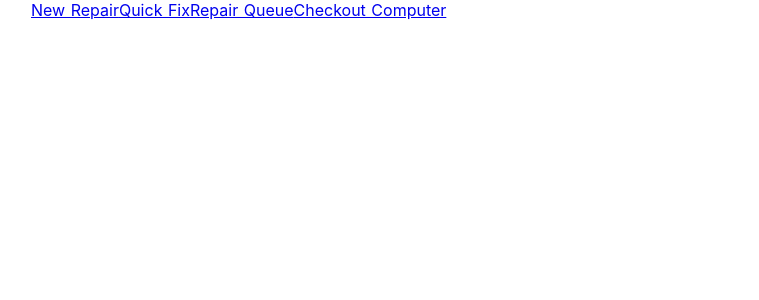
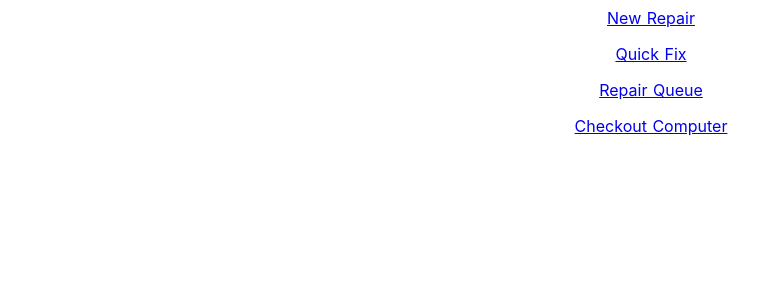
Before and after one commit to Kvasir111/MorningSTAR, a Nuxt app: page / in a window 1280 px wide. Shown: the top 300 px of the page, without its empty margins (9-768 px from the left). Built offline with nearby package versions, Linux system fonts and the light colour scheme.

Commit message:
added some more stuff to the check in page

```diff
--- a/pages/index.vue
+++ b/pages/index.vue
@@ -1,11 +1,13 @@
 <template>
-  <div>
-    <ul>
-      <nuxt-link to="/new_repair">New Repair</nuxt-link>
-      <nuxt-link to="/quick_fix">Quick Fix</nuxt-link>
-      <nuxt-link to="/repair_queue">Repair Queue</nuxt-link>
-      <nuxt-link to="/completed_repairs">Checkout Computer</nuxt-link>
+  <div class="h-screen flex">
+  <div class="m-auto bg-white rounded p-4">
+    <ul class="">
+      <nuxt-link class="homeLink hover:bg-gray-300 hover:text-white" to="/new_repair">New Repair</nuxt-link>
+      <nuxt-link class="homeLink hover:bg-gray-300" to="/quick_fix">Quick Fix</nuxt-link>
+      <nuxt-link class="homeLink hover:bg-gray-300" to="/repair_queue">Repair Queue</nuxt-link>
+      <nuxt-link class="homeLink hover:bg-gray-300" to="/completed_repairs">Checkout Computer</nuxt-link>
     </ul>
+  </div>
   </div>
 </template>
 
@@ -20,5 +22,8 @@ export default {
 </script>
 
 <style>
+  .homeLink{
+    @apply block text-center rounded p-2
+  }
 
 </style>
--- a/pages/new_repair.vue
+++ b/pages/new_repair.vue
@@ -1,12 +1,14 @@
 <template>
 	<div class="h-screen flex">
-    <form class="m-auto bg-white rounded p-4" v-on:submit="">
-      <div class="bg-gray-300 ">
-      <h1>New Check-In</h1>
-      <h2>Enter Details for new repair</h2>
+    <form class="m-auto" v-on:submit="">
+      <div class=" m-auto bg-gray-300 p-2 rounded-t ">
+        <h1>New Check-In</h1>
+        <h2>Enter Details for new repair</h2>
       </div>
+      <div class="bg-white rounded-b p-4">
+        <h2 class="w-full border-b-2 border-gray-500">Enter Customer Information</h2>
       <div :key=index v-for="(key, index) in customerInformation" id="Customer Information Block">
-        <input v-bind:id="customerInformation[index].text" v-bind:placeholder="customerInformation[index].text" v-model="customerInformation[index].value">
+        <input class="border-b-2 border-gray-200" v-bind:id="customerInformation[index].text" v-bind:placeholder="customerInformation[index].text" v-model="customerInformation[index].value">
       </div>
       <div id="Computer Information Block">
         <select id="MFG Selection">
@@ -17,6 +19,7 @@
       </div>
       <div id="issue description">
         <textarea cols="50" v-model="issue" placeholder="Description of issues" />
+      </div>
       </div>
     </form>
   </div>
```
